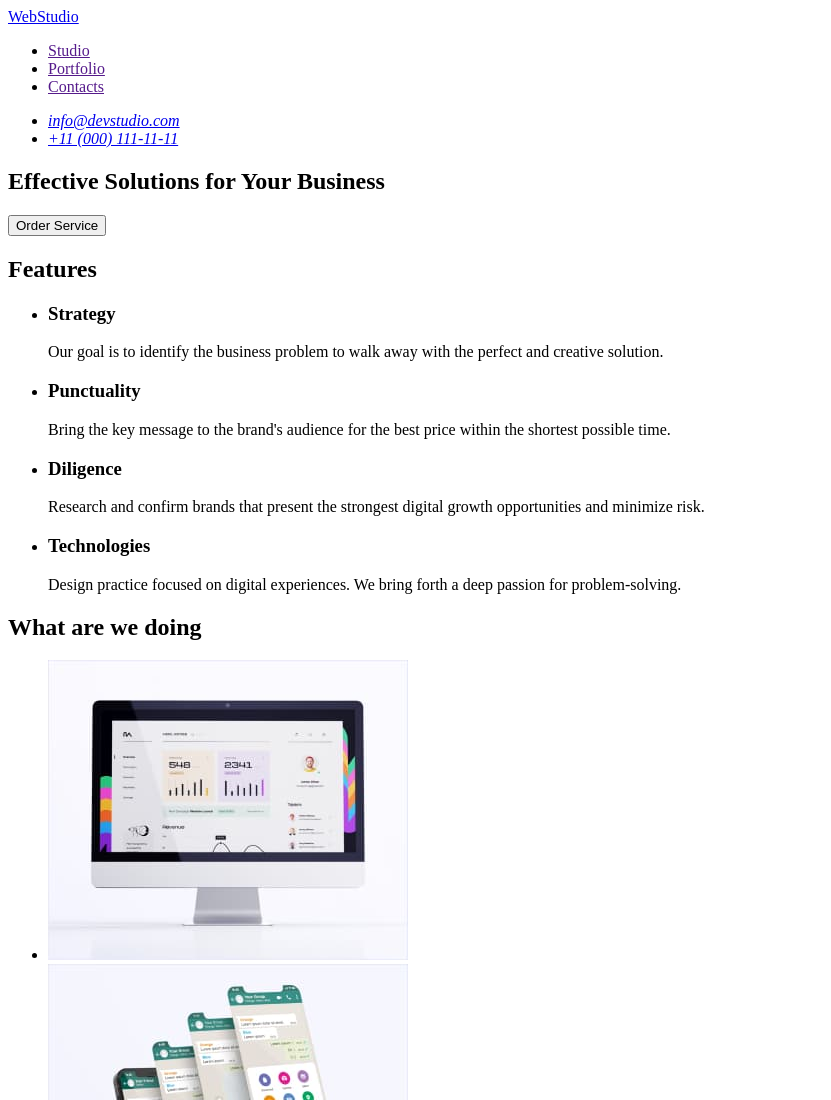
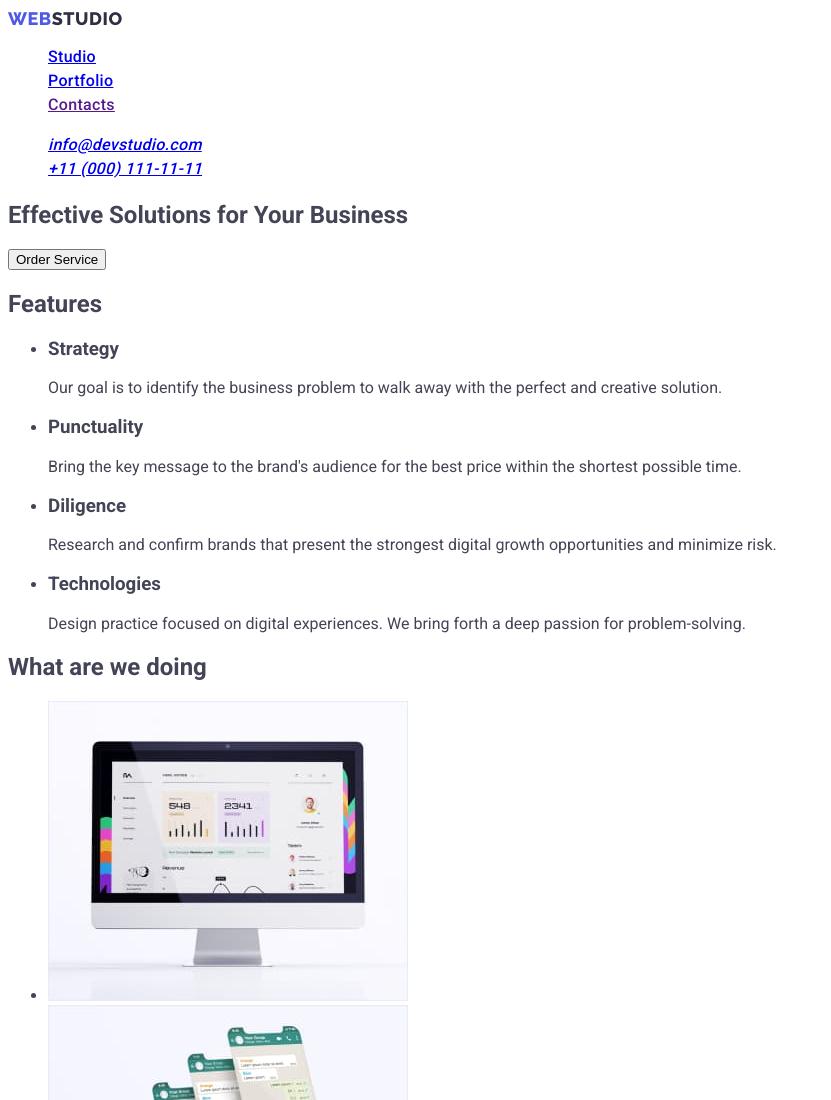
Before and after one commit to MorleyCellan/goit-markup-hw-02, a plain HTML site: page index.html in a window 1280 px wide. Shown: the top 1100 px of the page, without its empty margins (0-831 px from the left). Drawn offline with Linux system fonts and the light colour scheme.

Commit message:
Add tags classes

```diff
--- a/index.html
+++ b/index.html
@@ -5,19 +5,34 @@
     <meta charset="UTF-8" />
     <meta name="viewport" content="width=device-width, initial-scale=1.0" />
     <title>WebStudio</title>
+    <link rel="stylesheet" href="./css/styles.css" />
+    <link rel="preconnect" href="https://fonts.googleapis.com" />
+    <link rel="preconnect" href="https://fonts.gstatic.com" crossorigin />
+    <link
+      href="https://fonts.googleapis.com/css2?family=Raleway:wght@800&family=Roboto:wght@400;500;700;900&display=swap"
+      rel="stylesheet"
+    />
   </head>
   <body>
     <header>
       <nav>
-        <a href="./index.html">WebStudio</a>
-        <ul>
-          <li><a href="">Studio</a></li>
-          <li><a href="">Portfolio</a></li>
-          <li><a href="">Contacts</a></li>
+        <a class="logo link" href="./index.html"
+          >Web<span class="span">Studio</span></a
+        >
+        <ul class="list">
+          <li>
+            <a href="./index.html">Studio</a>
+          </li>
+          <li>
+            <a href="./portfolio.html">Portfolio</a>
+          </li>
+          <li>
+            <a href="">Contacts</a>
+          </li>
         </ul>
       </nav>
       <address>
-        <ul>
+        <ul class="list">
           <li><a href="mailto:info@devstudio.com">info@devstudio.com</a></li>
           <li><a href="tel:+110001111111">+11 (000) 111-11-11</a></li>
         </ul>
```
